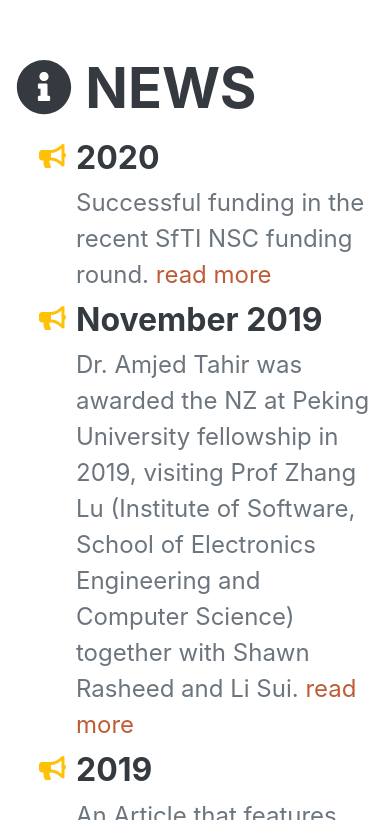
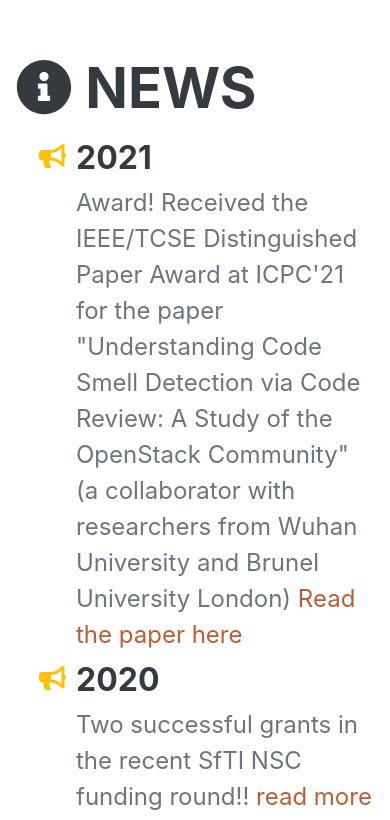
Before and after one commit to li-sui/masseyserg.github.io, a plain HTML site: page index.html in a window 390 px wide. Shown: the part 1420-2240 px from the top of the page. Drawn offline with nearby package versions, Linux system fonts and the light colour scheme; a web font is replaced by a local one.

Commit message:
update the information page

```diff
--- a/index.html
+++ b/index.html
@@ -78,20 +78,25 @@
                 <div class="resume-section-content">
                     <h2 class="text-uppercase mb-3"> <i class="fa fa-info-circle"></i> news</h2>
                     <ul class="fa-ul mb-0">
+                      <li class="mb-2">
+                          <span class="fa-li"><i class="fa fa-bullhorn text-warning"></i></span>
+                          <h3>2021</h3>
+                          Award!  Received the IEEE/TCSE Distinguished Paper Award at ICPC'21 for the paper "Understanding Code Smell Detection via Code Review: A Study of the OpenStack Community"
+                          (a collaborator with researchers from Wuhan University and Brunel University London)  <a href="https://arxiv.org/abs/2103.11446" data-toggle="tooltip" data-placement="top" title="https://arxiv.org/abs/2103.11446"> Read the paper here</a>
+                       </li>
+                      <li class="mb-2">
+                            <span class="fa-li"><i class="fa fa-bullhorn text-warning"></i></span>
+                            <h3>2020</h3>
+                            Two successful grants in the recent SfTI NSC funding round!! <a href="https://www.sftichallenge.govt.nz/our-research/projects/seed-projects/" data-toggle="tooltip" data-placement="top" title="https://www.sftichallenge.govt.nz/our-research/projects/seed-projects/">read more</a>
+                        </li>
                         <li class="mb-2">
                             <span class="fa-li"><i class="fa fa-bullhorn text-warning"></i></span>
-                            <h3>2020</h3>
-                            Successful funding in the recent SfTI NSC funding round. <a href="https://www.sftichallenge.govt.nz/our-research/projects/seed-projects/" data-toggle="tooltip" data-placement="top" title="https://www.sftichallenge.govt.nz/our-research/projects/seed-projects/">read more</a>
-                        </li>
-                            <li class="mb-2">
-                            <span class="fa-li"><i class="fa fa-bullhorn text-warning"></i></span>
-                            <h3>November 2019</h3>
+                            <h3>2019</h3>
                              Dr. Amjed Tahir was awarded the NZ at Peking University fellowship in 2019, visiting Prof Zhang Lu (Institute of Software, School of Electronics Engineering and Computer Science) together with Shawn Rasheed and Li Sui. <a href="https://nzc.sfl.pku.edu.cn/newsandevents/1322657.htm" data-toggle="tooltip" data-placement="top" title="https://nzc.sfl.pku.edu.cn/newsandevents/1322657.htm">read more</a>
                         </li>
                         <li class="mb-2">
                             <span class="fa-li"><i class="fa fa-bullhorn text-warning"></i></span>
-                            <h3>2019</h3>
-                             An Article that features our SfTI NSC collaborative project that featured PhD student Li Sui. <a href="https://www.sftichallenge.govt.nz/our-research/our-researchers/httpswww-sftichallenge-govt-nznews-updatesmeet-researchers-jens-dietrich-bugging-out/" data-toggle="tooltip" data-placement="top" title="https://www.sftichallenge.govt.nz/our-research/our-researchers/httpswww-sftichallenge-govt-nznews-updatesmeet-researchers-jens-dietrich-bugging-out/">read more</a>
+                             An Article that discussed our SfTI NSC collaborative project that featured PhD student Li Sui. <a href="https://www.sftichallenge.govt.nz/our-research/our-researchers/httpswww-sftichallenge-govt-nznews-updatesmeet-researchers-jens-dietrich-bugging-out/" data-toggle="tooltip" data-placement="top" title="https://www.sftichallenge.govt.nz/our-research/our-researchers/httpswww-sftichallenge-govt-nznews-updatesmeet-researchers-jens-dietrich-bugging-out/">read more</a>
                         </li>
                     </ul>
                 </div>
@@ -154,7 +159,7 @@
                             <ul class="fa-ul mb-0">
                                 <li class="mb-2"><span class="fa-li"><i class="fa fa-dot-circle text-warning"></i></span>Date Range: 2021 - 2023</li>
                                 <li class="mb-2"><span class="fa-li"><i class="fa fa-dot-circle text-warning"></i></span>Funding Body: Callaghan Innovation </li>
-                                <li class="mb-2"><span class="fa-li"><i class="fa fa-dot-circle text-warning"></i></span>Project Team: Amjed Tahir (PI), Shawn Rasheed, <a href="https://people.wgtn.ac.nz/jens.dietrich" data-toggle="tooltip" data-placement="top" title="https://people.wgtn.ac.nz/jens.dietrich">Jens Dietrich (VUW)</a>, <a href="http://sei.pku.edu.cn/~zhanglu/" data-toggle="tooltip" data-placement="top" title="http://sei.pku.edu.cn/~zhanglu/">Zhang Lu (PKU)</a> and Li Sui.</li>
+                                <li class="mb-2"><span class="fa-li"><i class="fa fa-dot-circle text-warning"></i></span>Project Team: Amjed Tahir , Shawn Rasheed, <a href="https://people.wgtn.ac.nz/jens.dietrich" data-toggle="tooltip" data-placement="top" title="https://people.wgtn.ac.nz/jens.dietrich">Jens Dietrich (VUW)</a>, <a href="http://sei.pku.edu.cn/~zhanglu/" data-toggle="tooltip" data-placement="top" title="http://sei.pku.edu.cn/~zhanglu/">Zhang Lu (PKU)</a> and Li Sui.</li>
                             </ul>
                         </div>
                     </div>
@@ -175,7 +180,7 @@
                             <ul class="fa-ul mb-0">
                                 <li class="mb-2"><span class="fa-li"><i class="fa fa-dot-circle text-warning"></i></span>Date Range: 2018 - 2018</li>
                                 <li class="mb-2"><span class="fa-li"><i class="fa fa-dot-circle text-warning"></i></span>Funding Body:  MURF funding (internal)  </li>
-                                <li class="mb-2"><span class="fa-li"><i class="fa fa-dot-circle text-warning"></i></span>Project Team: Amjed Tahir (PI), Kwabena Ebo Bennin (Wageningen) and <a href="https://www.otago.ac.nz/info-science/people/stephen-macdonell.html" data-toggle="tooltip" data-placement="top" title="https://www.otago.ac.nz/info-science/people/stephen-macdonell.html">Stephen MacDonell</a> (University of Otago)</li>
+                                <li class="mb-2"><span class="fa-li"><i class="fa fa-dot-circle text-warning"></i></span>Project Team: Amjed Tahir , Kwabena Ebo Bennin (Wageningen) and <a href="https://www.otago.ac.nz/info-science/people/stephen-macdonell.html" data-toggle="tooltip" data-placement="top" title="https://www.otago.ac.nz/info-science/people/stephen-macdonell.html">Stephen MacDonell</a> (University of Otago)</li>
                             </ul>
                         </div>
                     </div>
@@ -186,7 +191,7 @@
                             <ul class="fa-ul mb-0">
                                 <li class="mb-2"><span class="fa-li"><i class="fa fa-dot-circle text-warning"></i></span>Date Range: 2017 - 2019 (completed)</li>
                                 <li class="mb-2"><span class="fa-li"><i class="fa fa-dot-circle text-warning"></i></span>Funding Body:  Callaghan Innovation </li>
-                                <li class="mb-2"><span class="fa-li"><i class="fa fa-dot-circle text-warning"></i></span>Project Team: <a href="https://people.wgtn.ac.nz/jens.dietrich" data-toggle="tooltip" data-placement="top" title="https://people.wgtn.ac.nz/jens.dietrich">Jens Dietrich</a> (PI), Amjed Tahir (AI) and Li Sui</li>
+                                <li class="mb-2"><span class="fa-li"><i class="fa fa-dot-circle text-warning"></i></span>Project Team: <a href="https://people.wgtn.ac.nz/jens.dietrich" data-toggle="tooltip" data-placement="top" title="https://people.wgtn.ac.nz/jens.dietrich">Jens Dietrich</a> , Amjed Tahir and Li Sui</li>
                             </ul>
                         </div>
                     </div>
```
